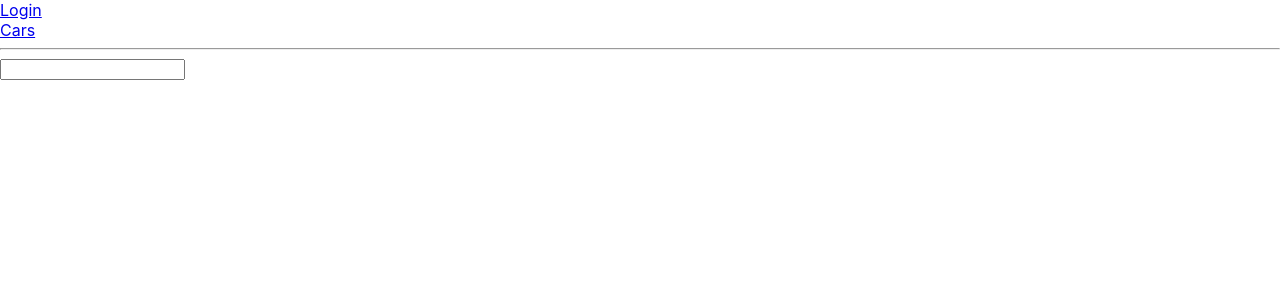
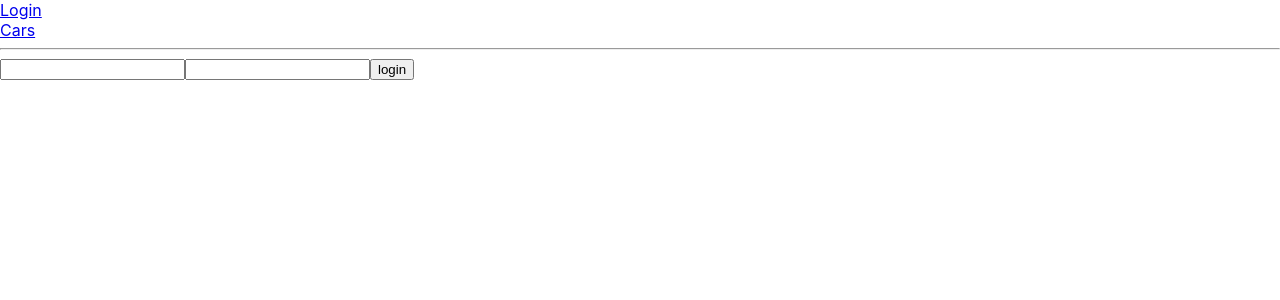
Before and after one commit to Olegogonovskyi/js_2024_ogonowskyi, a React (Create React App) app: page / in a window 1280 px wide. Shown: the top 300 px of the page. Built offline with nearby package versions, Linux system fonts and the light colour scheme.

Commit message:
hw-9-Auth: make LoginFormComponent.tsx

```diff
--- a/src/Componnts/LoginFormComponent/LoginFormComponent.tsx
+++ b/src/Componnts/LoginFormComponent/LoginFormComponent.tsx
@@ -1,12 +1,18 @@
 import React, {FC} from 'react';
 import {useForm} from "react-hook-form";
+import {ITokenObtainPairModel} from "../../Models/ITokenObtainPairModel/ITokenObtainPairModel";
 
 const LoginFormComponent: FC = () => {
-    const {} = useForm()
+    const {register, handleSubmit} = useForm<ITokenObtainPairModel>()
+    const sendUserData = async (userFormData: ITokenObtainPairModel) => {
+        await console.log(userFormData)
+    }
     return (
         <div>
-            <form>
-                <input type="text"/>
+            <form onSubmit={handleSubmit(sendUserData)}>
+                <input type="text" {...register('username')}/>
+                <input type="text" {...register('password')}/>
+                <button>login</button>
             </form>
         </div>
     );
```
